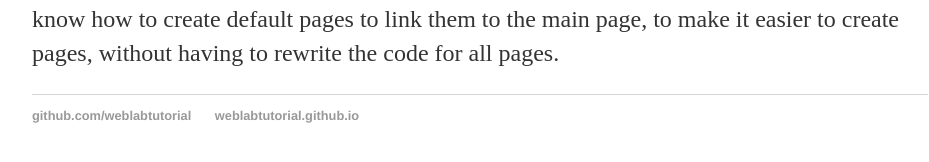
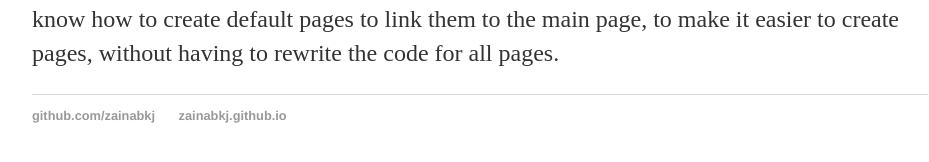
Before and after one commit to ZainabKJ/ZainabKJ.github.io, a Jekyll site: the page built from index.html, in a window 1280 px wide. Shown: the part 228-390 px from the top of the page, without its empty margins (160-1089 px from the left). Built offline with Jekyll 4.4.1, drawn with Linux system fonts in a browser that asks for light colours.

Commit message:
Update default.html

```diff
--- a/_layouts/default.html
+++ b/_layouts/default.html
@@ -23,10 +23,10 @@
     <footer>
       <ul>
         <li>
-          <a href="https://github.com/weblabtutorial">github.com/weblabtutorial</a>
+          <a href="https://github.com/ZainabKJ/ZainabKJ.github.io">github.com/zainabkj</a>
         </li>
         <li>
-          <a href="https://weblabtutorial.github.io"> weblabtutorial.github.io </a>
+          <a href="https://zainabkj.github.io/"> zainabkj.github.io </a>
         </li>
       </ul>
     </footer>
```
